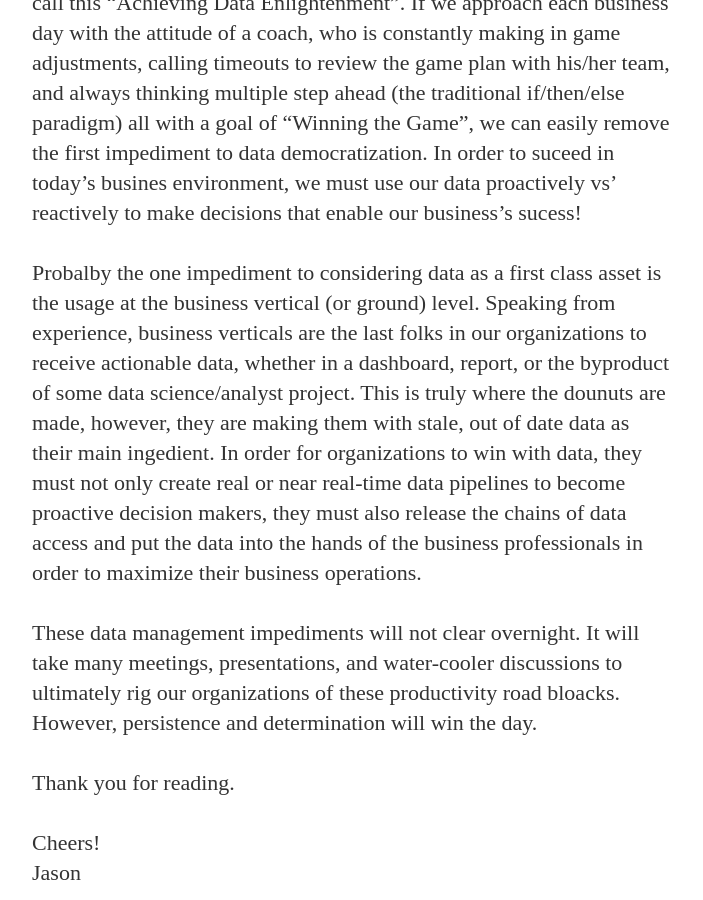
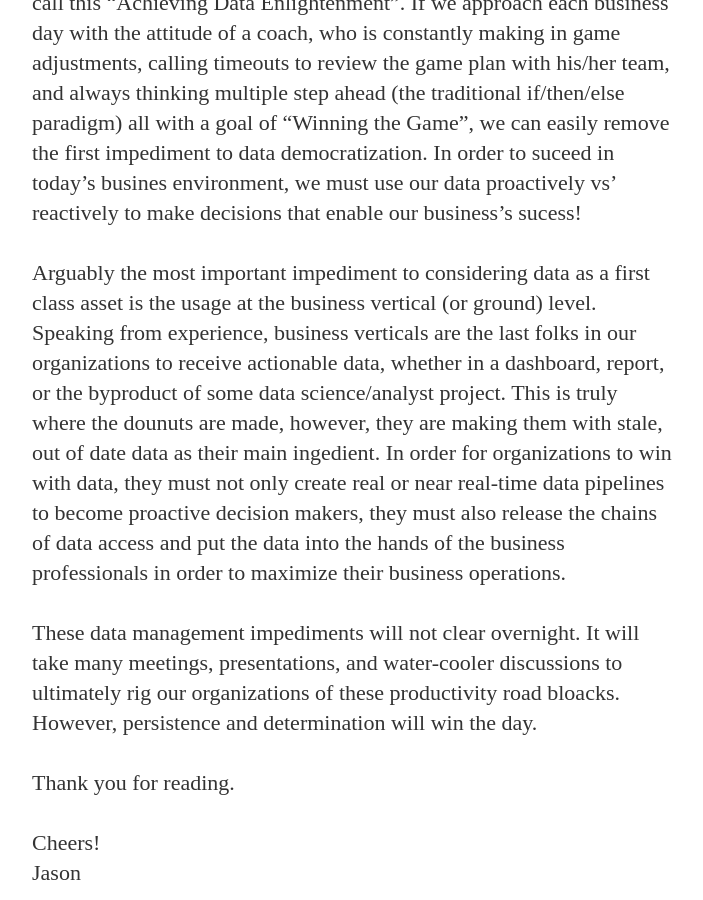
Before and after one commit to jrich8573/blog, a Jekyll site: the page built from _posts/2021-02-08-competitive-advantage.markdown, in a window 1280 px wide and 900 px high, scrolled down 2206 px. Shown: the whole window, without its empty margins (288-991 px from the left). Built offline with Jekyll 4.4.1, drawn with Linux system fonts in a browser that asks for light colours; nearby versions of some CDN libraries; some web fonts are replaced; comment, search, counter and statistics services are not loaded.

Commit message:
updated post

```diff
--- a/_posts/2021-02-08-competitive-advantage.markdown
+++ b/_posts/2021-02-08-competitive-advantage.markdown
@@ -15,7 +15,7 @@
 
 The coach's persective is all about using data, in real or near real-time, to tweak our business in the present moment; Messrs Tunguz and Bien call this "Achieving Data Enlightenment". If we approach each business day with the attitude of a coach, who is constantly making in game adjustments, calling timeouts to review the game plan with his/her team, and always thinking multiple step ahead (the traditional if/then/else paradigm) all with a goal of "Winning the Game", we can easily remove the first impediment to data democratization. In order to suceed in today's busines environment, we must use our data proactively vs' reactively to make decisions that enable our business's sucess!
 
-Probalby the one impediment to considering data as a first class asset is the usage at the business vertical (or ground) level. Speaking from experience, business verticals are the last folks in our organizations to receive actionable data, whether in a dashboard, report, or the byproduct of some data science/analyst project. This is truly where the dounuts are made, however, they are making them with stale, out of date data as their main ingedient. In order for organizations to win with data, they must not only create real or near real-time data pipelines to become proactive decision makers, they must also release the chains of data access and put the data into the hands of the business professionals in order to maximize their business operations.
+Arguably the most important impediment to considering data as a first class asset is the usage at the business vertical (or ground) level. Speaking from experience, business verticals are the last folks in our organizations to receive actionable data, whether in a dashboard, report, or the byproduct of some data science/analyst project. This is truly where the dounuts are made, however, they are making them with stale, out of date data as their main ingedient. In order for organizations to win with data, they must not only create real or near real-time data pipelines to become proactive decision makers, they must also release the chains of data access and put the data into the hands of the business professionals in order to maximize their business operations.
 
 These data management impediments will not clear overnight. It will take many meetings, presentations, and water-cooler discussions to ultimately rig our organizations of these productivity road bloacks. However, persistence and determination will win the day.
 
```
